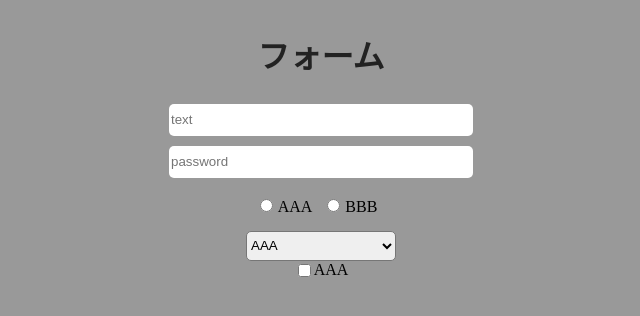
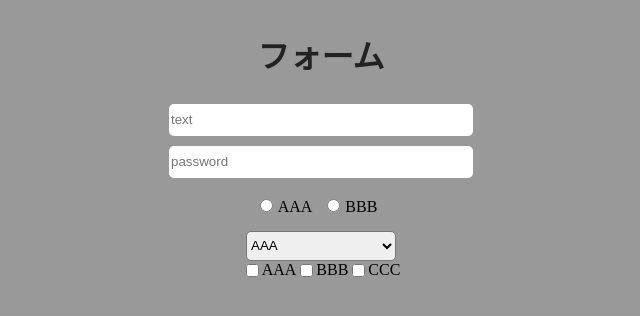
Before and after one commit to Qluqlu3/ts-form, a React (Create React App) app: page / in a window 1280 px wide. Shown: the top 316 px of the page, without its empty margins (329-969 px from the left). Built offline with nearby package versions, Linux system fonts and the light colour scheme.

Commit message:
チェックボックス追加

```diff
--- a/src/CheckBox.tsx
+++ b/src/CheckBox.tsx
@@ -30,6 +30,10 @@ export default class CheckBox extends React.Component<
       <Wrapper>
         <FormCheckBox type="checkbox" />
         AAA
+        <FormCheckBox type="checkbox" />
+        BBB
+        <FormCheckBox type="checkbox" />
+        CCC
       </Wrapper>
     );
   }
```
